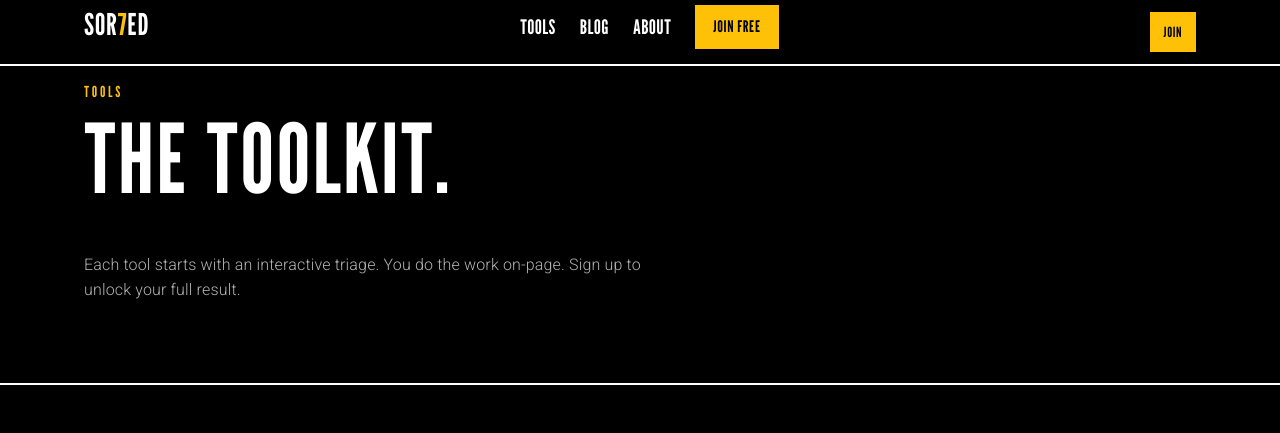
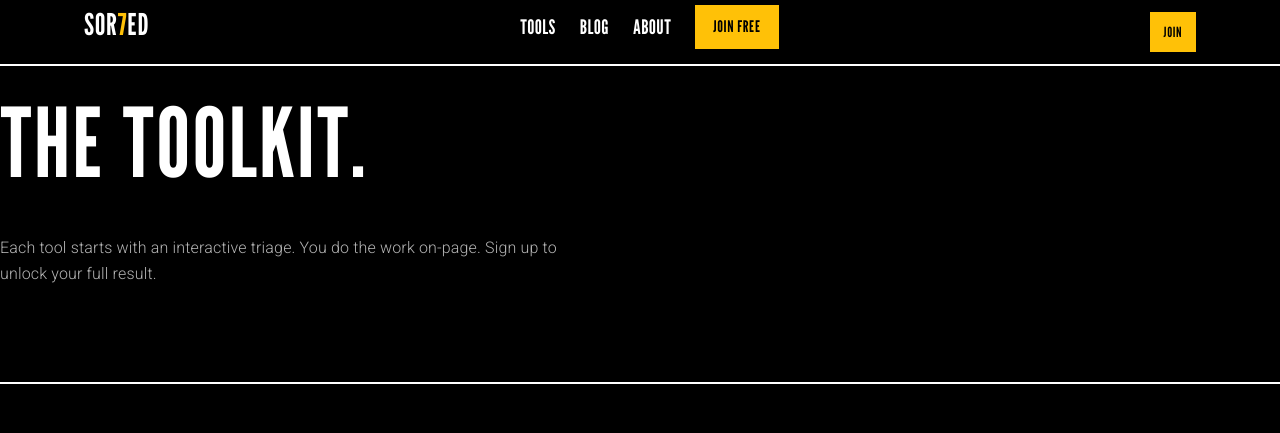
Before and after one commit to claudiokurath/sor7ed-new, a Next.js app: page /tools in a window 1280 px wide. Shown: the top 433 px of the page. Built offline with nearby package versions, Linux system fonts and the light colour scheme; no server answers; a web font is replaced by a local one.

Commit message:
fix: remove Tools kicker, fix padding alignment

```diff
--- a/src/app/tools/page.tsx
+++ b/src/app/tools/page.tsx
@@ -19,8 +19,7 @@ export default async function ToolsPage() {
       <SEOJsonLd title="Tools" description="Interactive tools built for neurodivergent brains." slug="tools" />
 
       <section className="border-b-2 border-white">
-        <div className="max-w-6xl mx-auto px-5 py-20">
-          <p className="kicker mb-2">Tools</p>
+        <div className="page-wrap py-16 md:py-24">
           <h1 className="text-5xl md:text-8xl leading-none mb-4">The Toolkit.</h1>
           <p className="text-base max-w-xl opacity-70">
             Each tool starts with an interactive triage. You do the work on-page.
```
